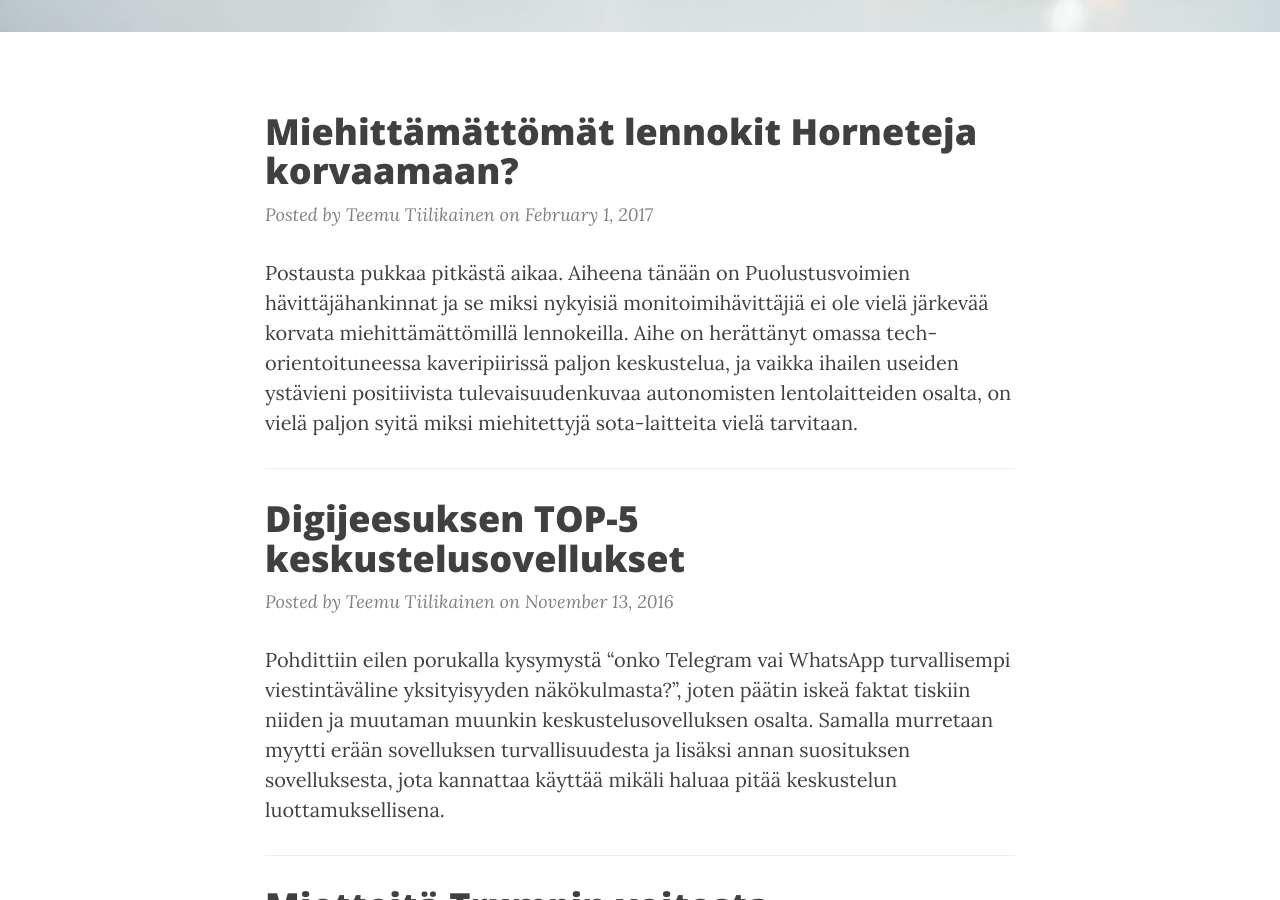
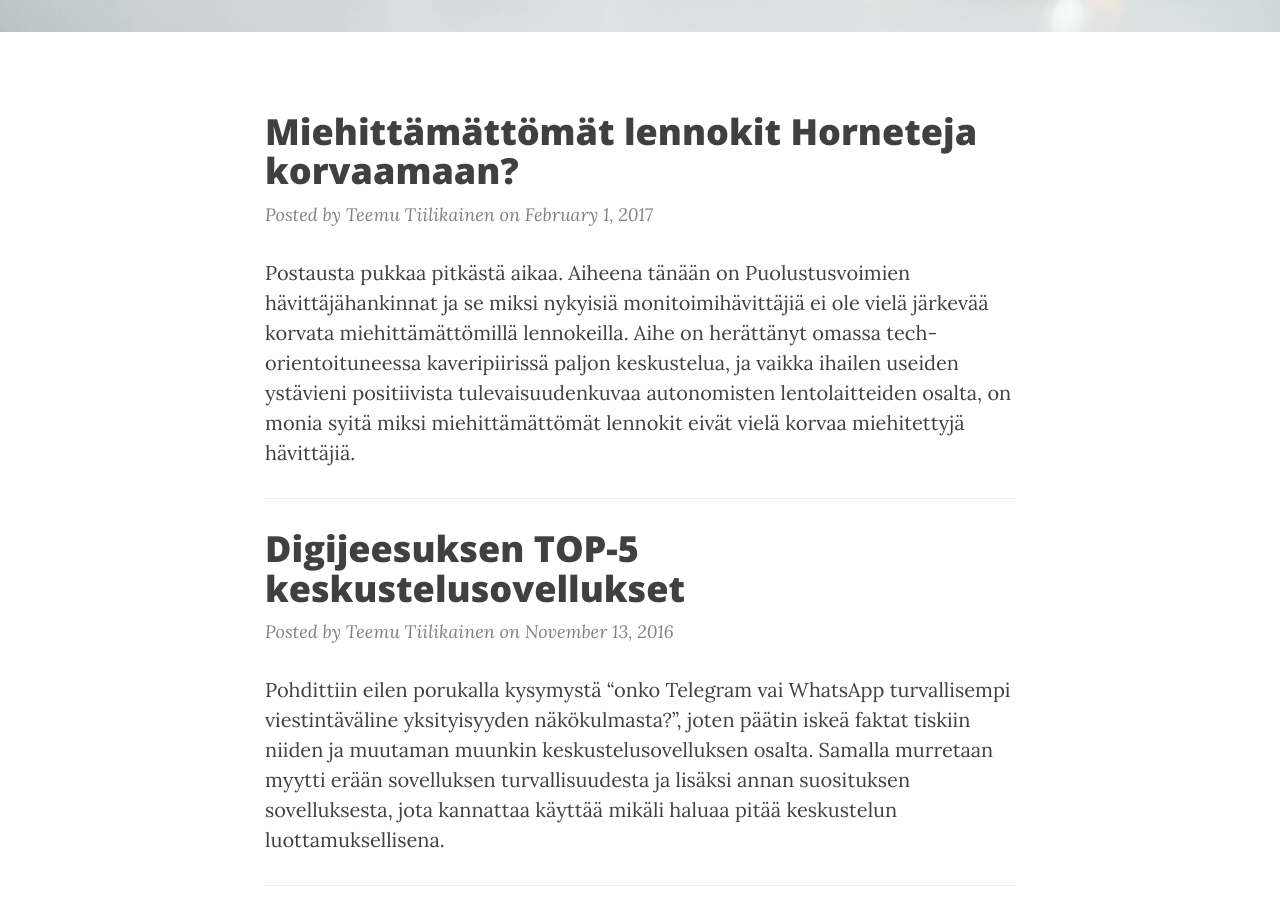
Before and after one commit to varmais/varmais.github.io, a Jekyll site: the page built from index.html, in a window 1280 px wide and 900 px high, scrolled down 443 px. Built offline with Jekyll 4.4.1, drawn with Linux system fonts in a browser that asks for light colours; nearby versions of some CDN libraries; the list of posts is cut into pages by our own code.

Commit message:
Update hornet post

```diff
--- a/_posts/2017-02-01-miehittamattomat-lennokit-horneteja-korvaamaan.markdown
+++ b/_posts/2017-02-01-miehittamattomat-lennokit-horneteja-korvaamaan.markdown
@@ -8,8 +8,8 @@ date: 2017-02-01 19:16:16.000000000 +03:00
 Postausta pukkaa pitkästä aikaa. Aiheena tänään on Puolustusvoimien hävittäjähankinnat ja se miksi nykyisiä
 monitoimihävittäjiä ei ole vielä järkevää korvata miehittämättömillä lennokeilla. Aihe on herättänyt omassa
 tech-orientoituneessa kaveripiirissä paljon keskustelua, ja vaikka ihailen useiden ystävieni positiivista
-tulevaisuudenkuvaa autonomisten lentolaitteiden osalta, on vielä paljon syitä miksi miehitettyjä sota-laitteita
-vielä tarvitaan.
+tulevaisuudenkuvaa autonomisten lentolaitteiden osalta, on monia syitä miksi miehittämättömät lennokit eivät
+vielä korvaa miehitettyjä hävittäjiä.
 
 Yksi syistä on yksinkertaisesti se, että ihminen tulee vielä pitkään olemaan huomattavasti parempi sensori ja
 päätöksentekijä kuin tekoäly, joten tunnistamista ja päätöksentekoa hävittäjissä ei voi vielä ulkoistaa koneille.
```
Also changed, not shown: other parts of _posts/2017-02-01-miehittamattomat-lennokit-horneteja-korvaamaan.markdown (+1 -1 lines).
